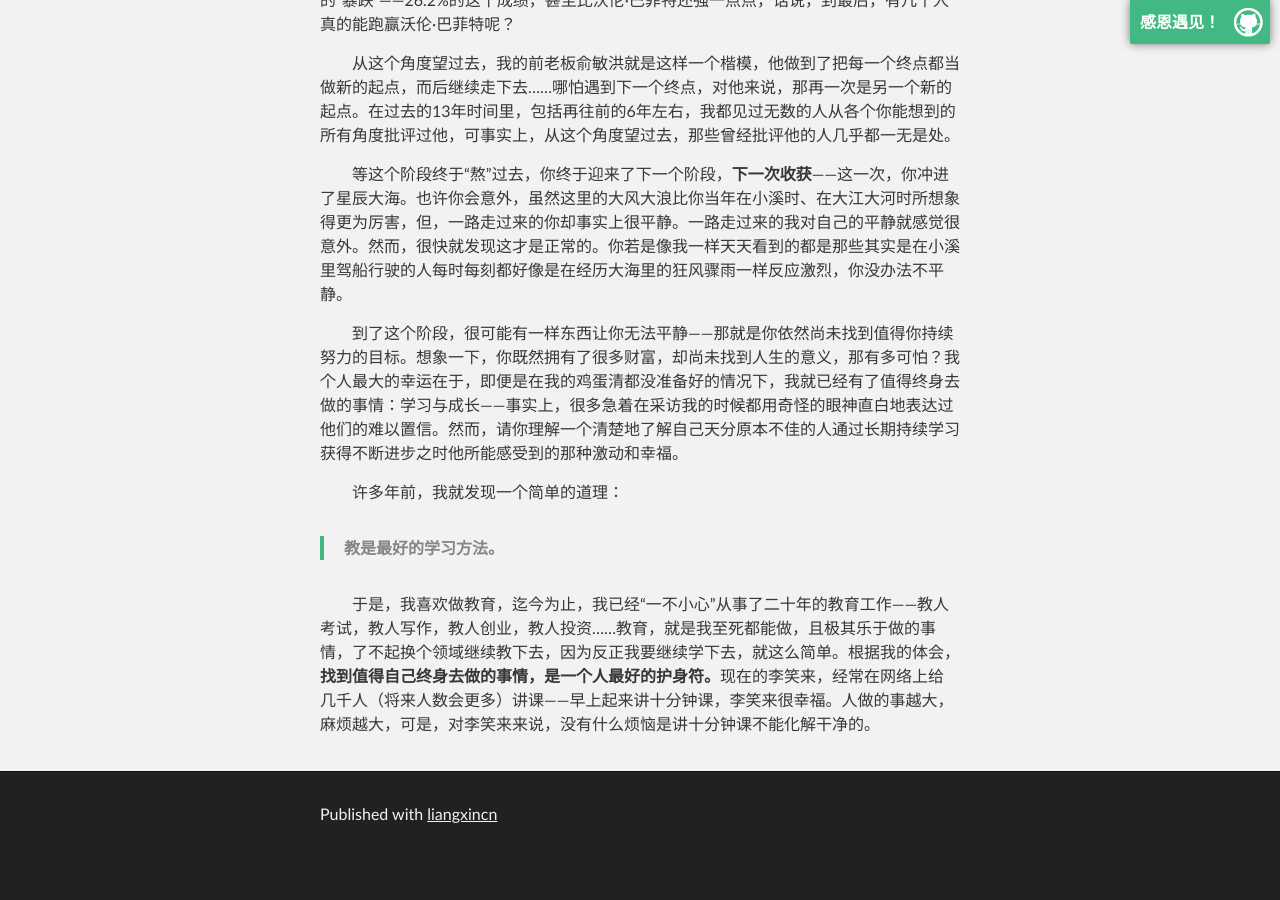
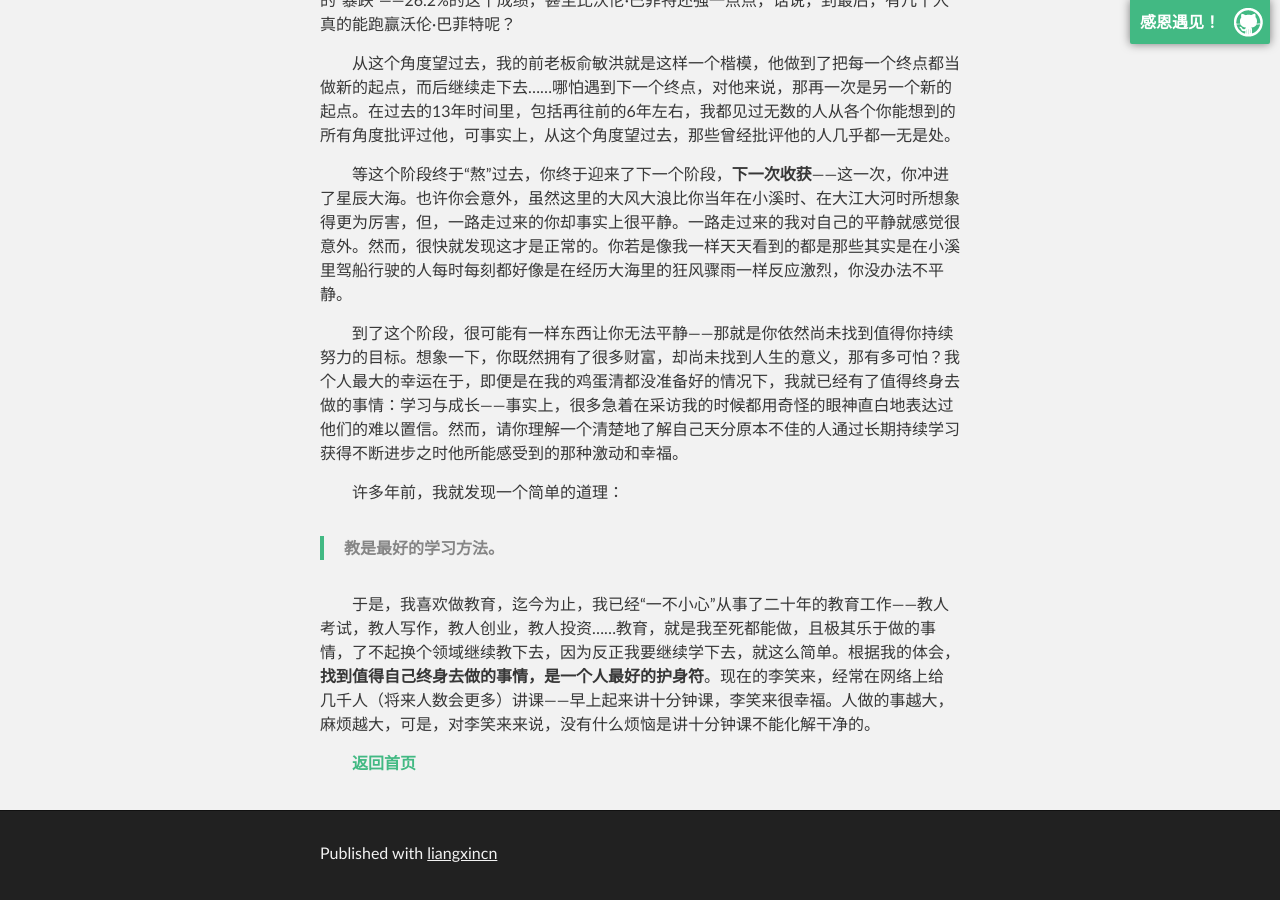
Before and after one commit to liangxincn/-, a Jekyll site: the page built from chapter03-5.md, in a window 1280 px wide and 900 px high, scrolled down 4436 px. Built offline with Jekyll 4.4.1, drawn with Linux system fonts in a browser that asks for light colours; our own code applies the rules of GitHub Pages for plain Markdown files; before the commit the page ends 5297 px from its top, so only the background shows below that.

Commit message:
Update chapter03-5.md

```diff
--- a/chapter03-5.md
+++ b/chapter03-5.md
@@ -82,4 +82,6 @@
 
 > **教是最好的学习方法。**
 
-于是，我喜欢做教育，迄今为止，我已经“一不小心”从事了二十年的教育工作——教人考试，教人写作，教人创业，教人投资……教育，就是我至死都能做，且极其乐于做的事情，了不起换个领域继续教下去，因为反正我要继续学下去，就这么简单。根据我的体会，**找到值得自己终身去做的事情，是一个人最好的护身符。**现在的李笑来，经常在网络上给几千人（将来人数会更多）讲课——早上起来讲十分钟课，李笑来很幸福。人做的事越大，麻烦越大，可是，对李笑来来说，没有什么烦恼是讲十分钟课不能化解干净的。
+于是，我喜欢做教育，迄今为止，我已经“一不小心”从事了二十年的教育工作——教人考试，教人写作，教人创业，教人投资……教育，就是我至死都能做，且极其乐于做的事情，了不起换个领域继续教下去，因为反正我要继续学下去，就这么简单。根据我的体会，**找到值得自己终身去做的事情，是一个人最好的护身符**。现在的李笑来，经常在网络上给几千人（将来人数会更多）讲课——早上起来讲十分钟课，李笑来很幸福。人做的事越大，麻烦越大，可是，对李笑来来说，没有什么烦恼是讲十分钟课不能化解干净的。
+
+[**返回首页**](./index.md)
```
